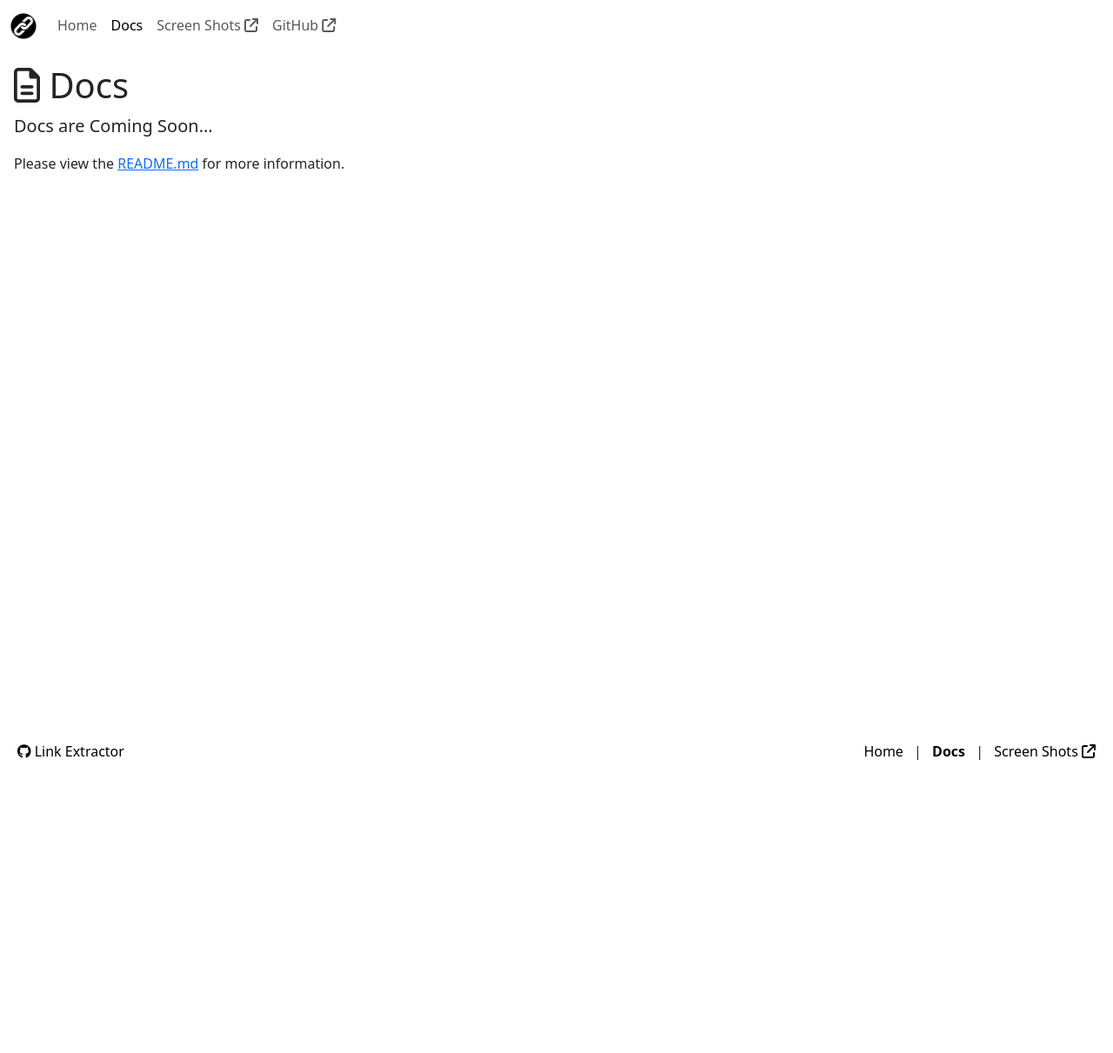
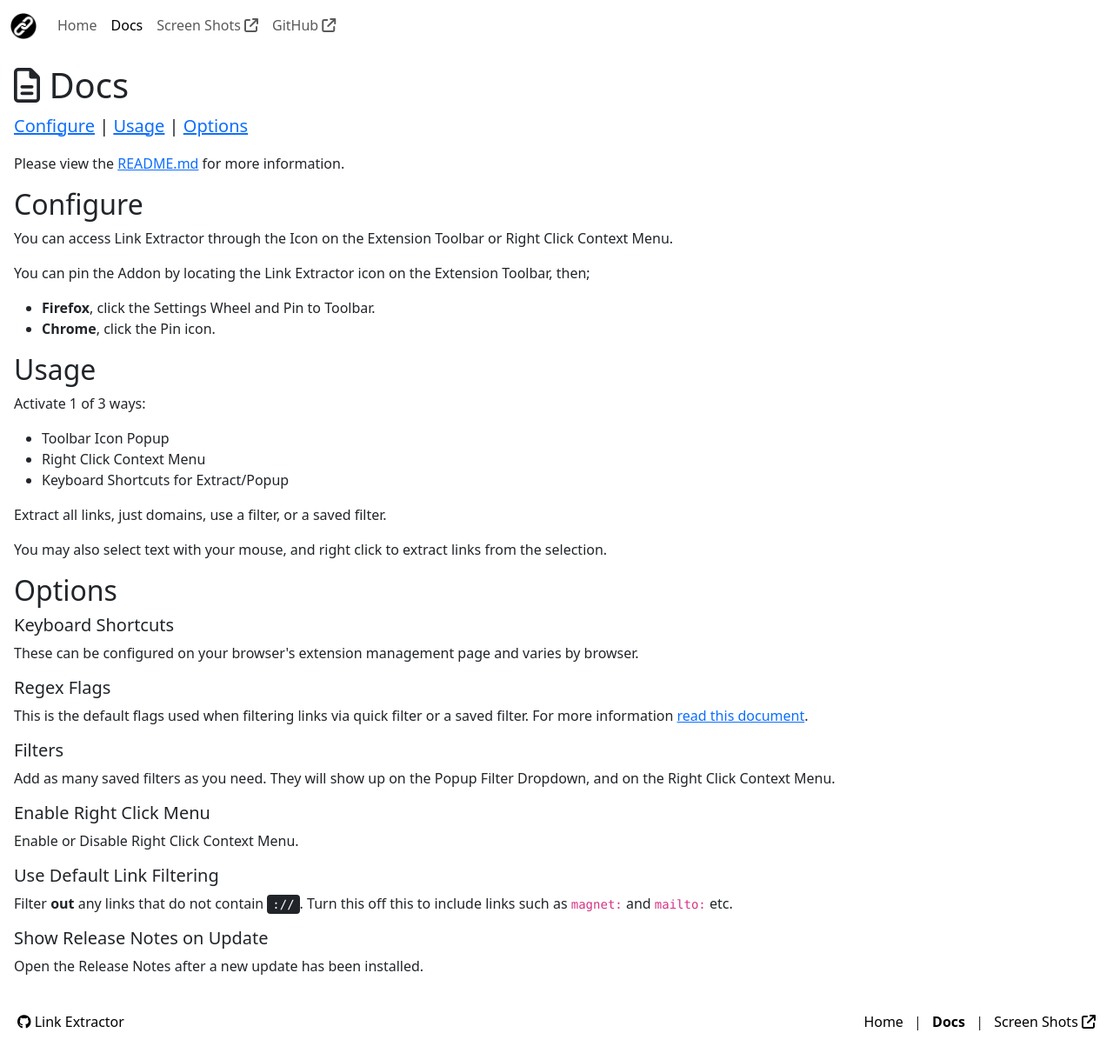
Before and after one commit to cssnr/link-extractor-site, a Jekyll site: the page built from docs.html, in a window 1280 px wide. Shown: the whole page at 87% size. Built offline with Jekyll 4.4.1, drawn with Linux system fonts in a browser that asks for light colours; before the commit the page ends 900 px from its top, so only the background shows below that.

Commit message:
Update Docs

```diff
--- a/_layouts/default.html
+++ b/_layouts/default.html
@@ -50,8 +50,8 @@
             <div class="collapse navbar-collapse" id="navbarSupportedContent">
                 <ul class="navbar-nav me-auto mb-2 mb-sm-0">
                     <li class="nav-item"><a class="nav-link {% if page.title == 'Home' %}active{% endif %}" href="/">Home</a></li>
-                    <li class="nav-item"><a class="nav-link {% if page.title == 'Docs' %}active{% endif %}" href="/docs">Docs</a></li>
-                    <li class="nav-item"><a class="nav-link" href="/screenshots" target="_blank">Screen Shots <i class="fa-solid fa-arrow-up-right-from-square"></i></a></li>
+                    <li class="nav-item"><a class="nav-link {% if page.title == 'Docs' %}active{% endif %}" href="/docs/">Docs</a></li>
+                    <li class="nav-item"><a class="nav-link" href="/screenshots/" target="_blank">Screen Shots <i class="fa-solid fa-arrow-up-right-from-square"></i></a></li>
                     <li class="nav-item"><a class="nav-link" href="{{ site.github_url }}" target="_blank">GitHub <i class="fa-solid fa-arrow-up-right-from-square"></i></a></li>
                 </ul>
             </div>
@@ -75,9 +75,9 @@
                 <ul class="list-inline">
                     <li class="list-inline-item"><a class="link-body-emphasis text-decoration-none {% if page.title == 'Home' %}fw-bold{% endif %}" href="/">Home</a></li>
                     <li class="list-inline-item">|</li>
-                    <li class="list-inline-item"><a class="link-body-emphasis text-decoration-none {% if page.title == 'Docs' %}fw-bold{% endif %}" href="/docs">Docs</a></li>
+                    <li class="list-inline-item"><a class="link-body-emphasis text-decoration-none {% if page.title == 'Docs' %}fw-bold{% endif %}" href="/docs/">Docs</a></li>
                     <li class="list-inline-item">|</li>
-                    <li class="list-inline-item"><a class="link-body-emphasis text-decoration-none" href="/screenshots" target="_blank">Screen Shots <i class="fa-solid fa-arrow-up-right-from-square"></i></a></li>
+                    <li class="list-inline-item"><a class="link-body-emphasis text-decoration-none" href="/screenshots/" target="_blank">Screen Shots <i class="fa-solid fa-arrow-up-right-from-square"></i></a></li>
                 </ul>
             </div>
         </div>
--- a/docs.html
+++ b/docs.html
@@ -7,7 +7,58 @@
 
 <h1><i class="fa-regular fa-file-lines"></i> {{ page.title }}</h1>
 
-<p class="lead">Docs are Coming Soon...</p>
+<p class="lead"><a href="#configure">Configure</a> | <a href="#usage">Usage</a> | <a href="#options">Options</a></p>
 
-<p>Please view the <a href="{{ site.github_url }}#readme" target="_blank">
-    README.md</a> for more information.</p>
+<p>Please view the <a href="{{ site.github_url }}#readme" target="_blank">README.md</a> for more information.</p>
+
+<h2 id="configure">Configure</h2>
+
+<p>You can access Link Extractor through the Icon on the Extension Toolbar or Right Click Context Menu.</p>
+<p>You can pin the Addon by locating the Link Extractor icon on the Extension Toolbar, then;</p>
+<ul>
+    <li><strong>Firefox</strong>, click the Settings Wheel and Pin to Toolbar.<br></li>
+    <li><strong>Chrome</strong>, click the Pin icon.<br></li>
+</ul>
+
+<h2 id="usage">Usage</h2>
+
+<p>Activate 1 of 3 ways:</p>
+<ul>
+    <li>Toolbar Icon Popup</li>
+    <li>Right Click Context Menu</li>
+    <li>Keyboard Shortcuts for Extract/Popup</li>
+</ul>
+
+<p>Extract all links, just domains, use a filter, or a saved filter.</p>
+<p>You may also select text with your mouse, and right click to extract links from the selection.</p>
+
+<h2 id="options">Options</h2>
+
+<h5>Keyboard Shortcuts</h5>
+<p>These can be configured on your browser's extension management page and varies by browser.</p>
+
+<h5>Regex Flags</h5>
+<p>
+    This is the default flags used when filtering links via quick filter or a saved filter.
+    For more information
+    <a href="https://developer.mozilla.org/en-US/docs/Web/JavaScript/Guide/Regular_expressions#advanced_searching_with_flags"
+       target="_blank" rel="noopener">read this document</a>.
+</p>
+
+<h5>Filters</h5>
+<p>
+    Add as many saved filters as you need.
+    They will show up on the Popup Filter Dropdown, and on the Right Click Context Menu.
+</p>
+
+<h5>Enable Right Click Menu</h5>
+<p>Enable or Disable Right Click Context Menu.</p>
+
+<h5>Use Default Link Filtering</h5>
+<p>
+    Filter <strong>out</strong> any links that do not contain <kbd>://</kbd>.
+    Turn this off this to include links such as <code>magnet:</code> and <code>mailto:</code> etc.
+</p>
+
+<h5>Show Release Notes on Update</h5>
+<p>Open the Release Notes after a new update has been installed.</p>
```
Also changed, not shown: index.html (+14 -11 lines).
